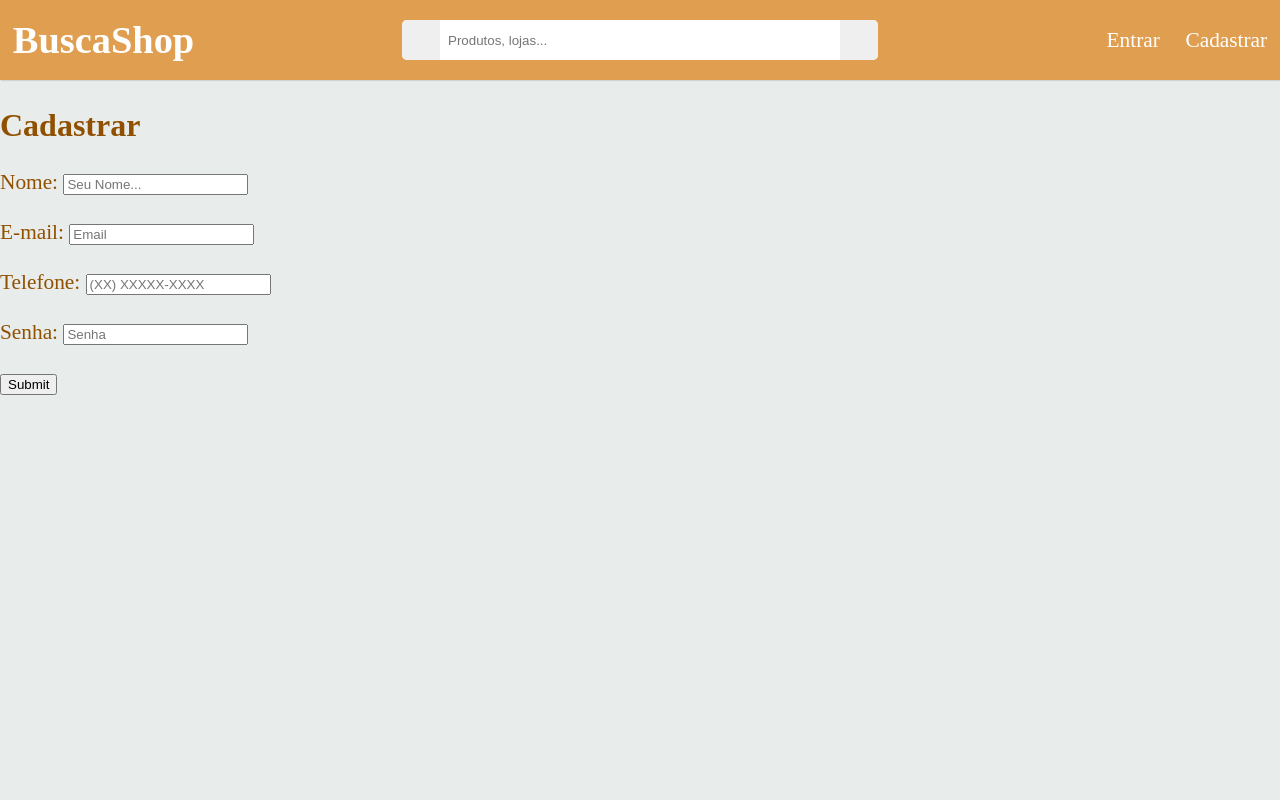
After one commit to LiviaAluna/BuscaShop, a PHP site: page /view/register.php in a window 1280 px wide. The commit adds this page. Run offline with PHP 8.4, Linux system fonts and the light colour scheme; some web fonts are replaced.

Commit message:
Modificados.

```diff
--- a/view/header.php
+++ b/view/header.php
@@ -1,3 +1,4 @@
+<!-- Cabeçalho reutilizável -->
 <header id="main-header">
 
 	<div class="logo-area">
@@ -15,8 +16,8 @@
 	</div>
 
 	<div class="menu-area">
-		<a href="#">Entrar</a>
-		<a href="#">Cadastrar</a>
+		<a href="view/login.php">Entrar</a>
+		<a href="view/register.php">Cadastrar</a>
 	</div>
 
 </header>
--- a/view/index.php
+++ b/view/index.php
@@ -5,7 +5,7 @@
 	<head>
 		<meta charset="utf-8">
 		<title>BuscaShop</title>
-		<link rel="stylesheet" href="css/default.css">
+		<link rel="stylesheet" href="view/css/default.css">
 		<script src="https://kit.fontawesome.com/0e44423ff5.js" crossorigin="anonymous"></script>
 	</head>
 
--- /dev/null
+++ b/view/register.php
@@ -0,0 +1,44 @@
+<!DOCTYPE html>
+<html lang="pt-br">
+
+	<head>
+	    <meta charset="UTF-8">
+	    <meta name="viewport" content="width=device-width, initial-scale=1.0">
+	    <link rel="stylesheet" type="text/css" href="view/css/default.css">
+	    <title>Tela de Cadastro</title>
+	</head>
+
+	<body id="register-page">
+
+		<?php require_once 'header.php'; ?>
+
+		<div class="main-container">
+			<h2>Cadastrar</h2>
+			<form action ="">
+				<div class="textfield">
+					<label for="nome">Nome: </label>
+					<input type="text" name="nome" placeholder="Seu Nome..." required>
+				</div>
+				<br>
+				<div class="textfield">
+					<label for="email">E-mail: </label>
+					<input type="text" name="email" placeholder="Email" required>
+				</div>
+				<br>
+				<div class="textfield">
+					<label for="telefone">Telefone: </label>
+					<input type="tel" name="telefone" placeholder="(XX) XXXXX-XXXX" required>
+				</div>
+				<br>
+				<div class="textfield">
+					<label for="senha">Senha: </label>
+					<input type="password" name="senha" placeholder="Senha" required>
+				</div>
+				<br>
+				<input type="submit" name="submit" class="btn_form">
+			</form>
+		</div>
+
+	</body>
+
+</html>
```
